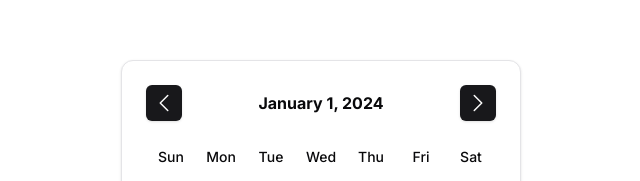
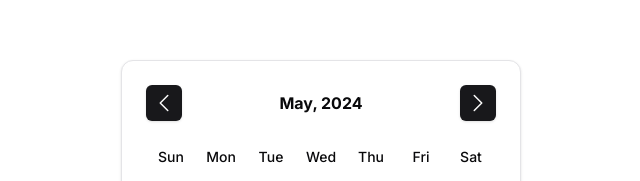
Before and after one commit to zekeosborn/torakka, a Next.js app: page / in a window 1280 px wide. Shown: the part 140-321 px from the top of the page, without its empty margins (319-959 px from the left). Built offline with nearby package versions, Linux system fonts and the light colour scheme.

Commit message:
Add functionality to TrackerNavigation component

```diff
--- a/package.json
+++ b/package.json
@@ -13,6 +13,7 @@
     "@radix-ui/react-slot": "^1.0.2",
     "class-variance-authority": "^0.7.0",
     "clsx": "^2.1.1",
+    "dayjs": "^1.11.11",
     "next": "14.2.3",
     "react": "^18",
     "react-dom": "^18",
--- a/src/components/tracker/Tracker.tsx
+++ b/src/components/tracker/Tracker.tsx
@@ -1,13 +1,28 @@
+'use client';
+
+import dayjs from 'dayjs';
+import { useState } from 'react';
+
 import { Card, CardContent, CardHeader } from '../ui/card';
 import TrackerDays from './TrackerDays';
 import TrackerNavigation from './TrackerNavigation';
 import TrackerWeekLabel from './TrackerWeekLabel';
 
 function Tracker() {
+  const [date, setDate] = useState(dayjs());
+
+  const prevMonth = () => setDate(date.subtract(1, 'month'));
+  const nextMonth = () => setDate(date.add(1, 'month'));
+
   return (
     <Card className="w-[400px]">
       <CardHeader className="gap-5">
-        <TrackerNavigation />
+        <TrackerNavigation
+          date={date}
+          onPrevMonth={prevMonth}
+          onNextMonth={nextMonth}
+        />
+
         <TrackerWeekLabel />
       </CardHeader>
 
--- a/src/components/tracker/TrackerNavigation.tsx
+++ b/src/components/tracker/TrackerNavigation.tsx
@@ -1,16 +1,26 @@
+'use client';
+
+import { type Dayjs } from 'dayjs';
+
 import { ChevronLeft, ChevronRight } from '../icons';
 import { Button } from '../ui/button';
 
-function TrackerNavigation() {
+interface Props {
+  date: Dayjs;
+  onPrevMonth: () => void;
+  onNextMonth: () => void;
+}
+
+function TrackerNavigation({ date, onPrevMonth, onNextMonth }: Props) {
   return (
     <div className="flex items-center justify-between">
-      <Button size="icon">
+      <Button size="icon" onClick={onPrevMonth}>
         <ChevronLeft />
       </Button>
 
-      <div className="font-bold">January 1, 2024</div>
+      <div className="font-bold">{date.format('MMMM, YYYY')}</div>
 
-      <Button size="icon">
+      <Button size="icon" onClick={onNextMonth}>
         <ChevronRight />
       </Button>
     </div>
```
Also changed, not shown: 1 other file (tests, documents, lock files or other folders).
